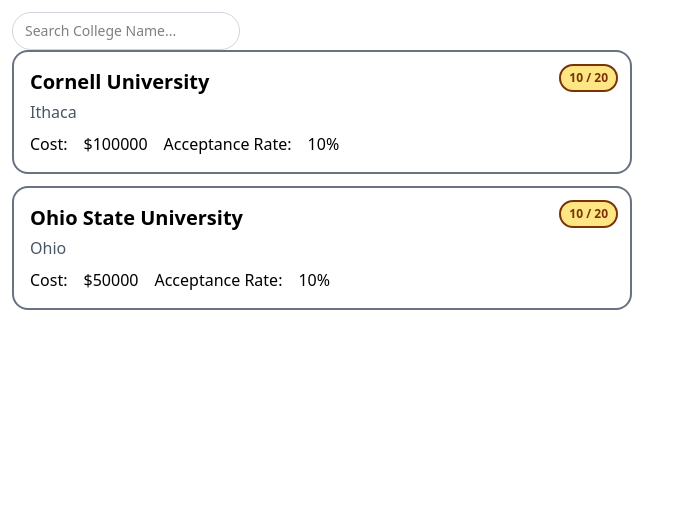
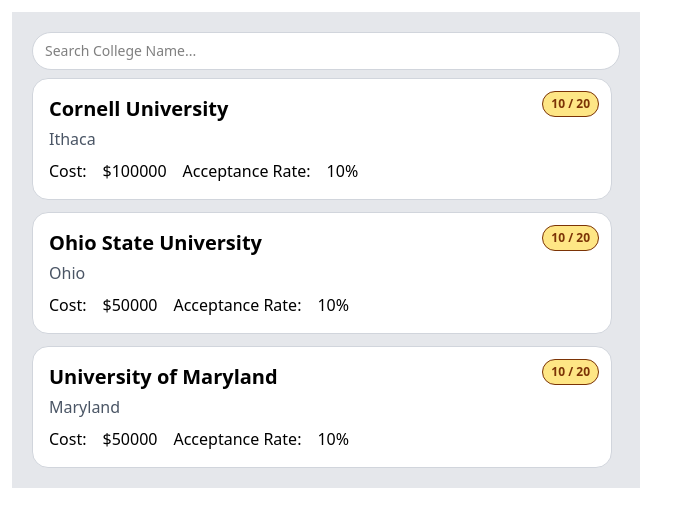
Before and after one commit to cfgcolumbus25/Team-16, a React app in the folder frontend/: page / in a window 1280 px wide. Shown: the top 526 px of the page, without its empty margins (0-691 px from the left). Built offline with nearby package versions, Linux system fonts and the light colour scheme; the HTML template or start-up script is replaced by a standard one.

Commit message:
fixed styling for college cards

```diff
--- a/frontend/src/components/collegeCards.tsx
+++ b/frontend/src/components/collegeCards.tsx
@@ -20,11 +20,11 @@ const CollegeCards = ({
 }: collegeDisplay) => {
   return (
     <div
-      className="relative p-4 rounded-2xl border-gray-500 border-2 bg-white hover:shadow-md transition-shadow"
+      className="relative border p-4 rounded-2xl border-gray-300 bg-white hover:shadow-md transition-shadow"
       style={{ cursor: "pointer" }}
     >
       {/* Badge in the corner */}
-      <div className="absolute top-3 right-3 px-2 py-1 rounded-full bg-amber-200 border-2 border-amber-900">
+      <div className="absolute top-3 right-3 px-2 py-1 rounded-full border bg-amber-200 border-amber-900">
         <div className="text-amber-900 font-semibold text-xs">
           {clepAccept} / {amountOfStudentClepScores}
         </div>
--- a/frontend/src/containers/CollegeContainer.tsx
+++ b/frontend/src/containers/CollegeContainer.tsx
@@ -3,6 +3,7 @@ import CollegeCards from "../components/collegeCards";
 
 const CollegeContainer = () => {
   const [searchTerm, setSearchTerm] = useState("");
+  // const [open, setOpen] = useState(false);
   const colleges = [
     {
       id: 1,
@@ -22,6 +23,15 @@ const CollegeContainer = () => {
       clepAccept: 10,
       amountOfStudentClepScores: 20,
     },
+    {
+      id: 3,
+      collegeName: "University of Maryland",
+      location: "Maryland",
+      cost: 50000,
+      acceptanceRate: 10,
+      clepAccept: 10,
+      amountOfStudentClepScores: 20,
+    },
   ];
 
   const filteredColleges = colleges.filter((college) => {
@@ -32,17 +42,17 @@ const CollegeContainer = () => {
   });
 
   return (
-    <div className="w-[50%]">
+    <div className="w-[50%] p-5 bg-gray-200 space-y-2">
       <input
         type="text"
         placeholder="Search College Name..."
         value={searchTerm}
         onChange={(e) => setSearchTerm(e.target.value)}
-        className="flex-1 px-3 py-2 border border-gray-300 text-sm mr-2 bg-white rounded-3xl"
+        className="flex-1 px-3 py-2 border border-gray-300 text-sm bg-white rounded-3xl w-full"
       />
       <div className="flex-1 min-h-0 overflow-y-auto space-y-3 pr-2">
-        {filteredColleges.map((resident, index) => (
-          <CollegeCards key={index} {...resident} />
+        {filteredColleges.map((college) => (
+          <CollegeCards key={college.id} {...college} />
         ))}
       </div>
     </div>
```
